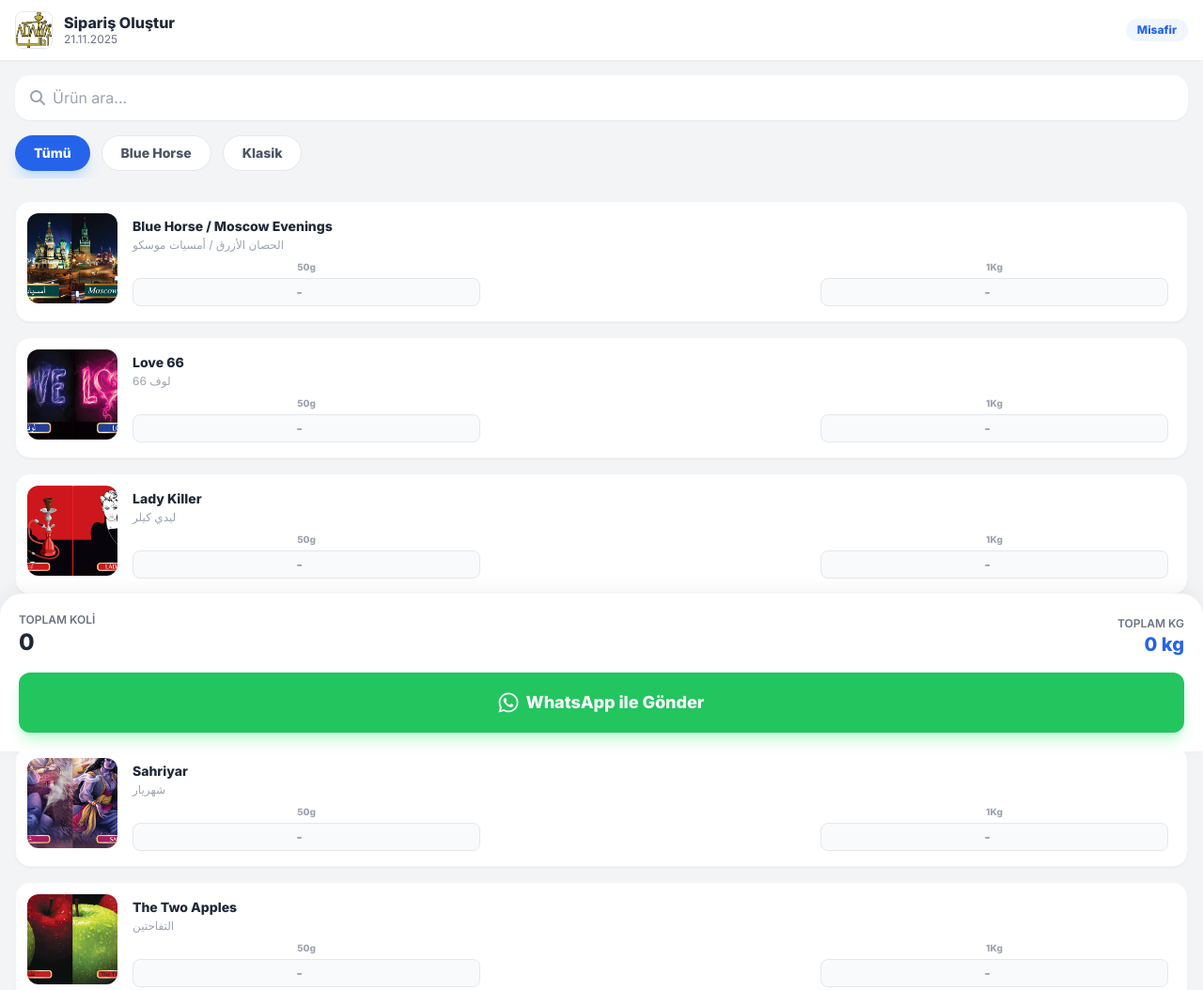
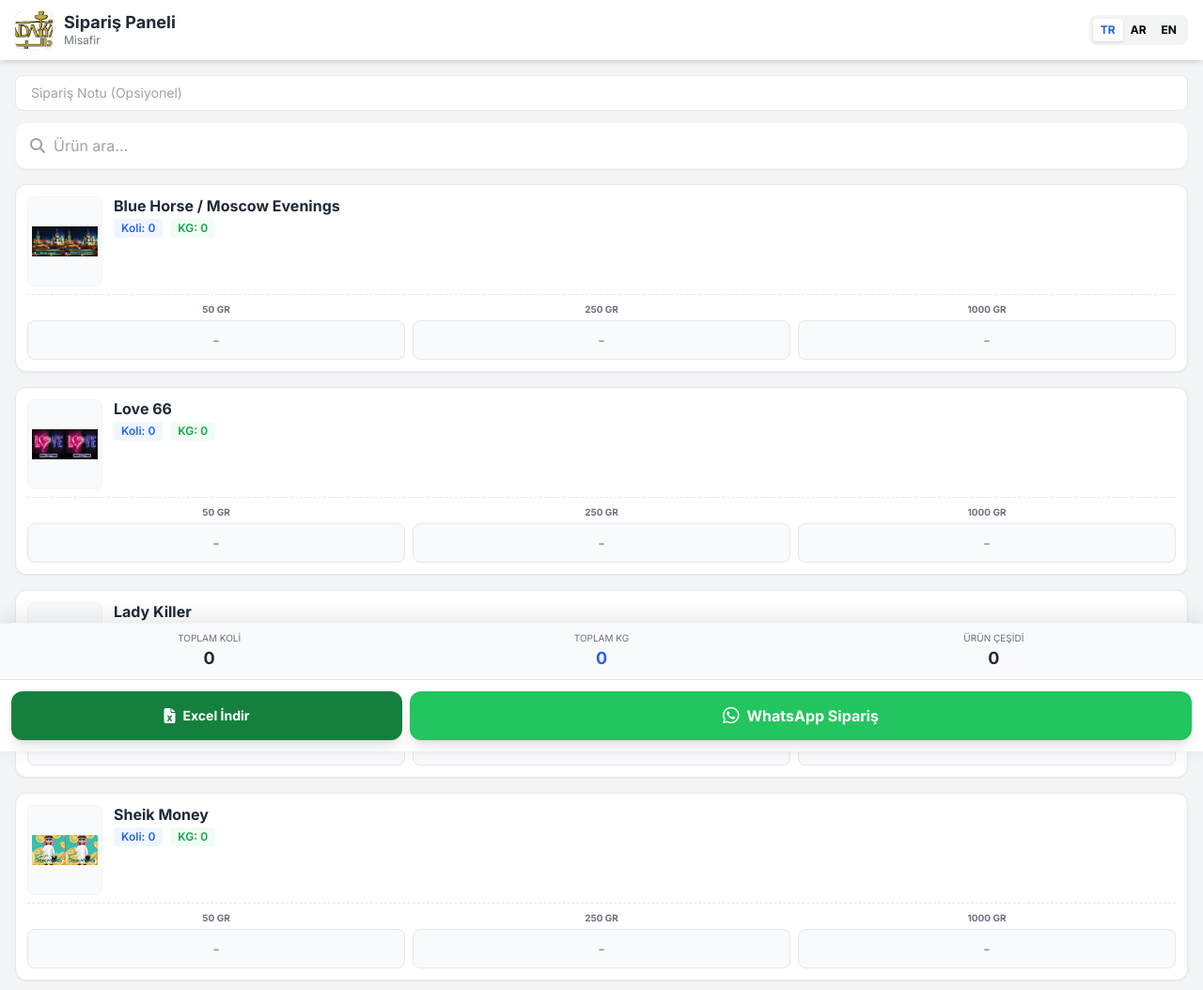
Before and after one commit to XwinSherin/adalya-siparis, a plain HTML site: page siparis.html in a window 1280 px wide. Shown: the top 1054 px of the page at 94% size. Drawn offline with nearby package versions, Linux system fonts and the light colour scheme.

Commit message:
Update siparis.html

```diff
--- a/siparis.html
+++ b/siparis.html
@@ -3,93 +3,126 @@
 <head>
     <meta charset="UTF-8">
     <meta name="viewport" content="width=device-width, initial-scale=1.0, maximum-scale=1.0, user-scalable=no">
-    <title>Adalya Sipariş</title>
+    <title>Adalya Sipariş Paneli</title>
+
     <script src="https://cdn.tailwindcss.com"></script>
+    <link rel="stylesheet" href="https://cdnjs.cloudflare.com/ajax/libs/font-awesome/6.4.0/css/all.min.css">
+
     <script defer src="https://cdn.jsdelivr.net/npm/alpinejs@3.x.x/dist/cdn.min.js"></script>
-    <link rel="stylesheet" href="https://cdnjs.cloudflare.com/ajax/libs/font-awesome/6.4.0/css/all.min.css">
-    <link href="https://fonts.googleapis.com/css2?family=Inter:wght@300;400;600;800&display=swap" rel="stylesheet">
+    <script src="https://cdnjs.cloudflare.com/ajax/libs/xlsx/0.18.5/xlsx.full.min.js"></script>
+
+    <link href="https://fonts.googleapis.com/css2?family=Inter:wght@300;400;600;700&display=swap" rel="stylesheet">
+
     <style>
-        body { font-family: 'Inter', sans-serif; padding-bottom: 100px; background: #F3F4F6; }
-        .hide-scrollbar::-webkit-scrollbar { display: none; }
+        body { font-family: 'Inter', sans-serif; background-color: #f3f4f6; padding-bottom: 180px; }
+        /* inputlardaki ok işaretlerini kaldır */
+        input::-webkit-outer-spin-button,
+        input::-webkit-inner-spin-button { -webkit-appearance: none; margin: 0; }
         .safe-bottom { padding-bottom: env(safe-area-inset-bottom); }
     </style>
 </head>
 <body x-data="orderApp()" x-init="initApp()">
 
-    <div class="fixed top-0 left-0 w-full bg-white shadow-sm z-50 px-4 py-3 flex items-center justify-between">
+    <div class="fixed top-0 left-0 w-full bg-white shadow-md z-50 px-4 py-3 flex items-center justify-between">
         <div class="flex items-center gap-3">
-            <img src="images/adalyalogo.jpg" class="w-10 h-10 rounded-lg border border-gray-200">
+            <div class="w-10 h-10 bg-yellow-500 rounded-lg flex items-center justify-center text-white font-bold shadow-sm">
+                <img src="images/adalyalogo.jpg" class="w-full h-full object-cover rounded-lg" onerror="this.style.display='none'">
+            </div>
             <div>
-                <h1 class="font-bold text-gray-800 leading-tight">Sipariş Oluştur</h1>
-                <p class="text-xs text-gray-500" x-text="today"></p>
+                <h1 class="font-bold text-gray-800 text-lg leading-tight">Sipariş Paneli</h1>
+                <p class="text-xs text-gray-500" x-text="currentUser"></p>
             </div>
         </div>
-        <div class="bg-blue-50 text-blue-600 px-3 py-1 rounded-full text-xs font-bold">
-            <span x-text="currentUser"></span>
+
+        <div class="flex bg-gray-100 rounded-lg p-1">
+            <button @click="lang='tr'" :class="{'bg-white shadow text-blue-600': lang==='tr'}" class="px-2 py-1 text-xs font-bold rounded transition-all">TR</button>
+            <button @click="lang='ar'" :class="{'bg-white shadow text-green-600': lang==='ar'}" class="px-2 py-1 text-xs font-bold rounded transition-all">AR</button>
+            <button @click="lang='en'" :class="{'bg-white shadow text-purple-600': lang==='en'}" class="px-2 py-1 text-xs font-bold rounded transition-all">EN</button>
         </div>
     </div>
 
     <div class="mt-20 px-4 mb-4">
+        <div class="mb-3">
+            <input type="text" x-model="orderNote" placeholder="Sipariş Notu (Opsiyonel)"
+                class="w-full px-4 py-2 rounded-lg bg-white border border-gray-200 text-sm focus:border-blue-500 outline-none">
+        </div>
+
         <div class="relative">
             <i class="fa-solid fa-search absolute left-4 top-1/2 -translate-y-1/2 text-gray-400"></i>
             <input x-model="search" type="text" placeholder="Ürün ara..."
-                class="w-full pl-10 pr-4 py-3 bg-white border-none rounded-2xl shadow-sm focus:ring-2 focus:ring-blue-500 outline-none text-gray-700">
+                class="w-full pl-10 pr-4 py-3 bg-white rounded-xl shadow-sm focus:ring-2 focus:ring-blue-500 outline-none text-gray-700 border border-gray-100">
         </div>
-    </div>
-
-    <div class="px-4 mb-6 flex gap-3 overflow-x-auto hide-scrollbar pb-2">
-        <button class="bg-blue-600 text-white px-5 py-2 rounded-full text-sm font-bold whitespace-nowrap shadow-lg shadow-blue-200">Tümü</button>
-        <button class="bg-white text-gray-600 px-5 py-2 rounded-full text-sm font-bold whitespace-nowrap border">Blue Horse</button>
-        <button class="bg-white text-gray-600 px-5 py-2 rounded-full text-sm font-bold whitespace-nowrap border">Klasik</button>
     </div>
 
     <div class="px-4 space-y-4">
         <template x-for="product in filteredProducts" :key="product.id">
-            <div class="bg-white p-3 rounded-2xl shadow-sm border border-gray-100 flex gap-4">
-                <div class="w-24 h-24 shrink-0 bg-gray-100 rounded-xl overflow-hidden relative">
-                    <img :src="product.img" loading="lazy" class="w-full h-full object-cover">
+            <div class="bg-white p-3 rounded-xl shadow-sm border border-gray-200">
+                <div class="flex gap-3">
+                    <div class="w-20 h-24 shrink-0 bg-gray-50 rounded-lg p-1 border border-gray-100">
+                        <img :src="product.img" loading="lazy" class="w-full h-full object-contain" onerror="this.src='https://via.placeholder.com/150'">
+                    </div>
+
+                    <div class="flex-1">
+                        <h3 class="font-bold text-gray-800 leading-tight" x-text="lang === 'tr' ? product.tr : (lang === 'ar' ? product.ar : product.en)"></h3>
+                        <div class="text-xs text-gray-400 mt-1 mb-2 flex items-center gap-2">
+                            <span class="bg-blue-50 text-blue-600 px-2 py-0.5 rounded font-semibold">Koli: <span x-text="getRowKoli(product.id)"></span></span>
+                            <span class="bg-green-50 text-green-600 px-2 py-0.5 rounded font-semibold">KG: <span x-text="getRowKg(product.id)"></span></span>
+                        </div>
+                    </div>
                 </div>
 
-                <div class="flex-1 flex flex-col justify-between py-1">
-                    <div>
-                        <h3 class="font-bold text-gray-800 text-sm" x-text="product.tr"></h3>
-                        <p class="text-xs text-gray-400 mt-0.5" x-text="product.ar"></p>
+                <div class="grid grid-cols-3 gap-2 mt-2 pt-2 border-t border-dashed border-gray-200">
+                    <div class="flex flex-col">
+                        <label class="text-[10px] text-gray-500 font-bold text-center mb-1">50 GR</label>
+                        <input type="number" x-model="cart[product.id].g50" placeholder="-" inputmode="numeric"
+                            class="w-full bg-gray-50 text-center font-bold text-gray-800 py-2 rounded-lg border focus:border-blue-500 outline-none">
                     </div>
-
-                    <div class="flex items-center justify-between mt-2">
-                        <div class="flex flex-col items-center gap-1 w-1/3">
-                            <span class="text-[10px] font-bold text-gray-400">50g</span>
-                            <input type="number" x-model="cart[product.id].g50" placeholder="-"
-                                class="w-full bg-gray-50 text-center font-bold text-gray-800 py-1 rounded-lg border focus:border-blue-500 outline-none text-sm">
-                        </div>
-                        <div class="flex flex-col items-center gap-1 w-1/3 mx-2">
-                            <span class="text-[10px] font-bold text-gray-400">1Kg</span>
-                            <input type="number" x-model="cart[product.id].g1000" placeholder="-"
-                                class="w-full bg-gray-50 text-center font-bold text-gray-800 py-1 rounded-lg border focus:border-blue-500 outline-none text-sm">
-                        </div>
+                    <div class="flex flex-col">
+                        <label class="text-[10px] text-gray-500 font-bold text-center mb-1">250 GR</label>
+                        <input type="number" x-model="cart[product.id].g250" placeholder="-" inputmode="numeric"
+                            class="w-full bg-gray-50 text-center font-bold text-gray-800 py-2 rounded-lg border focus:border-blue-500 outline-none">
+                    </div>
+                    <div class="flex flex-col">
+                        <label class="text-[10px] text-gray-500 font-bold text-center mb-1">1000 GR</label>
+                        <input type="number" x-model="cart[product.id].g1000" placeholder="-" inputmode="numeric"
+                            class="w-full bg-gray-50 text-center font-bold text-gray-800 py-2 rounded-lg border focus:border-blue-500 outline-none">
                     </div>
                 </div>
             </div>
         </template>
+
+        <div x-show="filteredProducts.length === 0" class="text-center py-10 text-gray-400">
+            <i class="fa-solid fa-box-open text-4xl mb-2"></i>
+            <p>Ürün bulunamadı</p>
+        </div>
     </div>
 
-    <div class="fixed bottom-0 left-0 w-full bg-white shadow-[0_-5px_20px_rgba(0,0,0,0.05)] rounded-t-3xl z-40 safe-bottom">
-        <div class="p-5">
-            <div class="flex justify-between items-end mb-4">
-                <div>
-                    <p class="text-xs text-gray-500 font-semibold">TOPLAM KOLİ</p>
-                    <h2 class="text-2xl font-black text-gray-800" x-text="totalKoli"></h2>
-                </div>
-                <div class="text-right">
-                    <p class="text-xs text-gray-500 font-semibold">TOPLAM KG</p>
-                    <h2 class="text-xl font-bold text-blue-600"><span x-text="totalKg"></span> kg</h2>
-                </div>
+    <div class="fixed bottom-0 left-0 w-full bg-white shadow-[0_-5px_25px_rgba(0,0,0,0.1)] rounded-t-2xl z-40 safe-bottom border-t border-gray-100">
+
+        <div class="grid grid-cols-3 gap-1 px-4 py-2 bg-gray-50 border-b border-gray-200 text-center">
+            <div>
+                <p class="text-[10px] text-gray-500">TOPLAM KOLİ</p>
+                <p class="font-bold text-gray-800 text-lg" x-text="grandTotalKoli"></p>
             </div>
+            <div>
+                <p class="text-[10px] text-gray-500">TOPLAM KG</p>
+                <p class="font-bold text-blue-600 text-lg" x-text="grandTotalKg"></p>
+            </div>
+            <div>
+                <p class="text-[10px] text-gray-500">ÜRÜN ÇEŞİDİ</p>
+                <p class="font-bold text-gray-800 text-lg" x-text="totalItemsCount"></p>
+            </div>
+        </div>
 
-            <button @click="sendOrder()"
-                class="w-full bg-green-500 hover:bg-green-600 text-white py-4 rounded-xl font-bold text-lg shadow-lg shadow-green-200 flex items-center justify-center gap-2 transition-all active:scale-95">
-                <i class="fa-brands fa-whatsapp text-2xl"></i>
-                <span>WhatsApp ile Gönder</span>
+        <div class="p-3 flex gap-2">
+            <button @click="exportToExcel()" class="flex-1 bg-green-700 text-white py-3 rounded-xl font-bold shadow-lg active:scale-95 transition-transform flex items-center justify-center gap-2">
+                <i class="fa-solid fa-file-excel"></i>
+                <span class="text-sm">Excel İndir</span>
+            </button>
+
+            <button @click="sendWhatsapp()" class="flex-[2] bg-green-500 text-white py-3 rounded-xl font-bold shadow-lg active:scale-95 transition-transform flex items-center justify-center gap-2">
+                <i class="fa-brands fa-whatsapp text-xl"></i>
+                <span>WhatsApp Sipariş</span>
             </button>
         </div>
     </div>
@@ -97,71 +130,154 @@
     <script>
         function orderApp() {
             return {
+                lang: 'tr',
                 products: [],
                 search: '',
                 cart: {},
                 currentUser: '',
-                today: new Date().toLocaleDateString('tr-TR'),
+                orderNote: '',
 
                 async initApp() {
                     this.currentUser = sessionStorage.getItem('user') || 'Misafir';
-                    // Ürünleri Çek
                     try {
-                        const res = await fetch('products.json');
+                        // Önbelleği aşmak için timestamp ekledik
+                        const res = await fetch('products.json?t=' + new Date().getTime());
                         const data = await res.json();
                         this.products = data.products;
-                        // Sepet yapısını hazırla
+
+                        // Sepet yapısını oluştur (Tüm gramajlar için)
                         this.products.forEach(p => {
                             this.cart[p.id] = { g50: '', g250: '', g1000: '' };
                         });
                     } catch(e) {
-                        console.error('Ürünler yüklenemedi');
+                        console.error('Veri hatası:', e);
+                        alert('Ürün listesi yüklenemedi!');
                     }
                 },
 
+                // Filtreleme
                 get filteredProducts() {
                     if(!this.search) return this.products;
+                    const q = this.search.toLowerCase();
                     return this.products.filter(p =>
-                        p.tr.toLowerCase().includes(this.search.toLowerCase()) ||
-                        p.en.toLowerCase().includes(this.search.toLowerCase())
+                        (p.tr && p.tr.toLowerCase().includes(q)) ||
+                        (p.en && p.en.toLowerCase().includes(q)) ||
+                        (p.ar && p.ar.toLowerCase().includes(q))
                     );
                 },
 
-                get totalKoli() {
+                // Yardımcı Hesaplamalar
+                getVal(val) {
+                    return parseInt(val) || 0;
+                },
+
+                getRowKoli(id) {
+                    const item = this.cart[id];
+                    if(!item) return 0;
+                    return this.getVal(item.g50) + this.getVal(item.g250) + this.getVal(item.g1000);
+                },
+
+                getRowKg(id) {
+                    // Eski mantık: Koli Sayısı * 6 = KG
+                    return this.getRowKoli(id) * 6;
+                },
+
+                // Genel Toplamlar
+                get grandTotalKoli() {
                     let total = 0;
-                    Object.values(this.cart).forEach(item => {
-                        total += (Number(item.g50) || 0) + (Number(item.g1000) || 0);
+                    Object.keys(this.cart).forEach(id => {
+                        total += this.getRowKoli(id);
                     });
                     return total;
                 },
 
-                get totalKg() {
-                    // Basit hesaplama: 1 koli = 6kg varsayımı (Eski kodundan alındı)
-                    return this.totalKoli * 6;
+                get grandTotalKg() {
+                    return this.grandTotalKoli * 6;
                 },
 
-                sendOrder() {
-                    let message = `*SİPARİŞ - ${this.currentUser}*\n📅 Tarih: ${this.today}\n------------------\n`;
-                    let hasItem = false;
+                get totalItemsCount() {
+                    let count = 0;
+                    Object.keys(this.cart).forEach(id => {
+                        if(this.getRowKoli(id) > 0) count++;
+                    });
+                    return count;
+                },
+
+                // WhatsApp Gönderimi
+                sendWhatsapp() {
+                    if(this.grandTotalKoli === 0) {
+                        alert('Sepetiniz boş!');
+                        return;
+                    }
+
+                    let text = `*SİPARİŞ - ${this.currentUser}*\n`;
+                    text += `📅 Tarih: ${new Date().toLocaleDateString('tr-TR')}\n`;
+                    if(this.orderNote) text += `📝 Not: ${this.orderNote}\n`;
+                    text += `------------------\n`;
 
                     this.products.forEach(p => {
                         const item = this.cart[p.id];
-                        if(item.g50 > 0 || item.g1000 > 0) {
-                            hasItem = true;
-                            message += `\n*${p.tr}*`;
-                            if(item.g50 > 0) message += `\n📦 50g: ${item.g50} Koli`;
-                            if(item.g1000 > 0) message += `\n📦 1Kg: ${item.g1000} Koli`;
+                        const koli = this.getRowKoli(p.id);
+
+                        if(koli > 0) {
+                            // Ürün adı (Seçili dile göre)
+                            let pName = this.lang === 'tr' ? p.tr : (this.lang === 'ar' ? p.ar : p.en);
+                            text += `\n🔹 *${pName}*\n`;
+
+                            if(this.getVal(item.g50) > 0) text += `   ▫️ 50g: ${item.g50} Koli\n`;
+                            if(this.getVal(item.g250) > 0) text += `   ▫️ 250g: ${item.g250} Koli\n`;
+                            if(this.getVal(item.g1000) > 0) text += `   ▫️ 1kg: ${item.g1000} Koli\n`;
                         }
                     });
 
-                    message += `\n------------------\n📊 *TOPLAM: ${this.totalKoli} Koli (${this.totalKg} Kg)*`;
+                    text += `\n------------------\n`;
+                    text += `📦 *TOPLAM KOLİ: ${this.grandTotalKoli}*\n`;
+                    text += `⚖️ *TOPLAM KG: ${this.grandTotalKg}*`;
 
-                    if(!hasItem) {
-                        alert('Lütfen en az bir ürün seçin!');
+                    window.open(`https://wa.me/?text=${encodeURIComponent(text)}`, '_blank');
+                },
+
+                // Excel İndirme (Eski kodun modernize edilmiş hali)
+                exportToExcel() {
+                    if(this.grandTotalKoli === 0) {
+                        alert('İndirilecek veri yok!');
                         return;
                     }
 
-                    window.open(`https://wa.me/?text=${encodeURIComponent(message)}`, '_blank');
+                    // Excel için veri hazırlama
+                    let data = [];
+
+                    // Başlıklar
+                    data.push(["Ürün Adı", "50 Gr (Koli)", "250 Gr (Koli)", "1000 Gr (Koli)", "Toplam Koli", "Toplam KG"]);
+
+                    this.products.forEach(p => {
+                        const item = this.cart[p.id];
+                        const koli = this.getRowKoli(p.id);
+
+                        if(koli > 0) {
+                            data.push([
+                                p.tr, // Excel'de her zaman Türkçe isim (veya p.en tercihe göre)
+                                this.getVal(item.g50) || "",
+                                this.getVal(item.g250) || "",
+                                this.getVal(item.g1000) || "",
+                                koli,
+                                koli * 6
+                            ]);
+                        }
+                    });
+
+                    // Alt Toplam Satırı
+                    data.push(["", "", "", "", "", ""]); // Boşluk
+                    data.push(["GENEL TOPLAM", "", "", "", this.grandTotalKoli, this.grandTotalKg]);
+
+                    // Excel Dosyası Oluşturma (SheetJS kullanarak)
+                    const ws = XLSX.utils.aoa_to_sheet(data);
+                    const wb = XLSX.utils.book_new();
+                    XLSX.utils.book_append_sheet(wb, ws, "Siparis");
+
+                    // Dosya isimlendirme
+                    const dateStr = new Date().toLocaleDateString('tr-TR').replace(/\./g, '-');
+                    XLSX.writeFile(wb, `Siparis_${this.currentUser}_${dateStr}.xlsx`);
                 }
             }
         }
```
